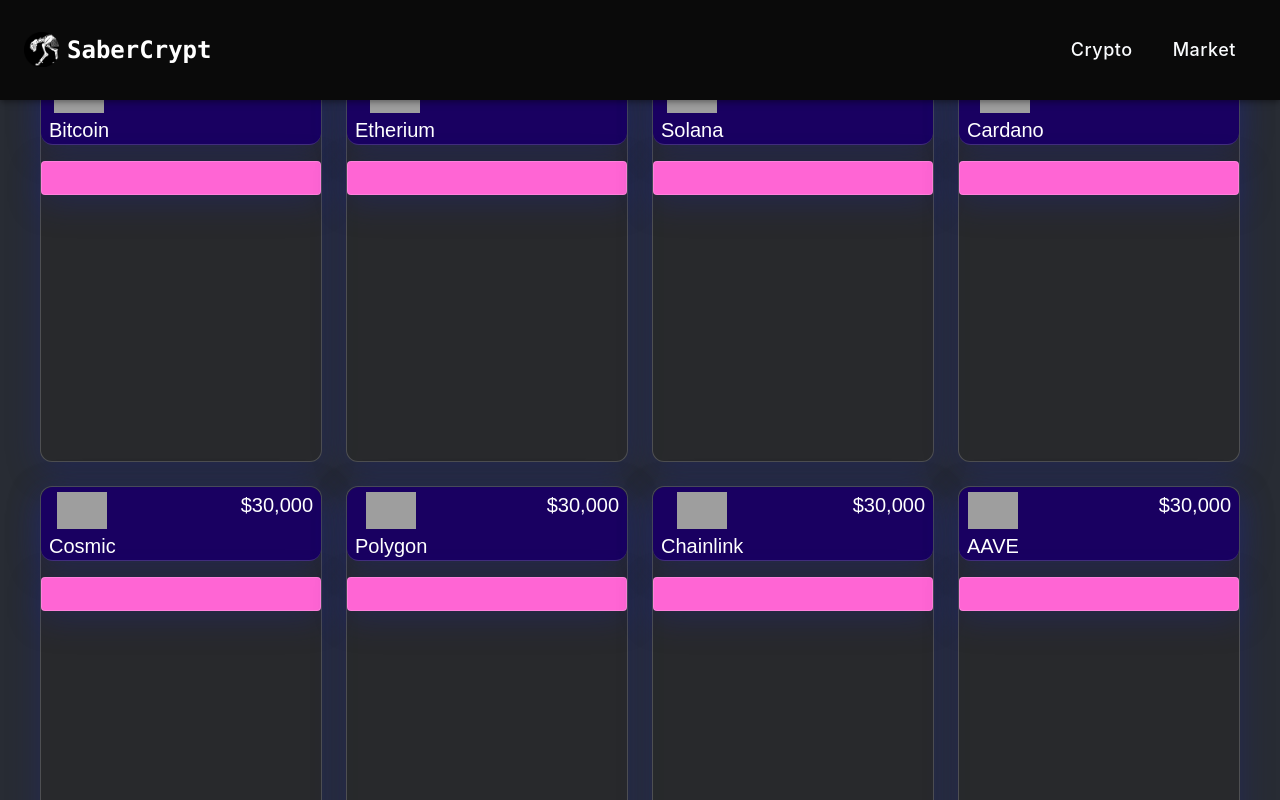
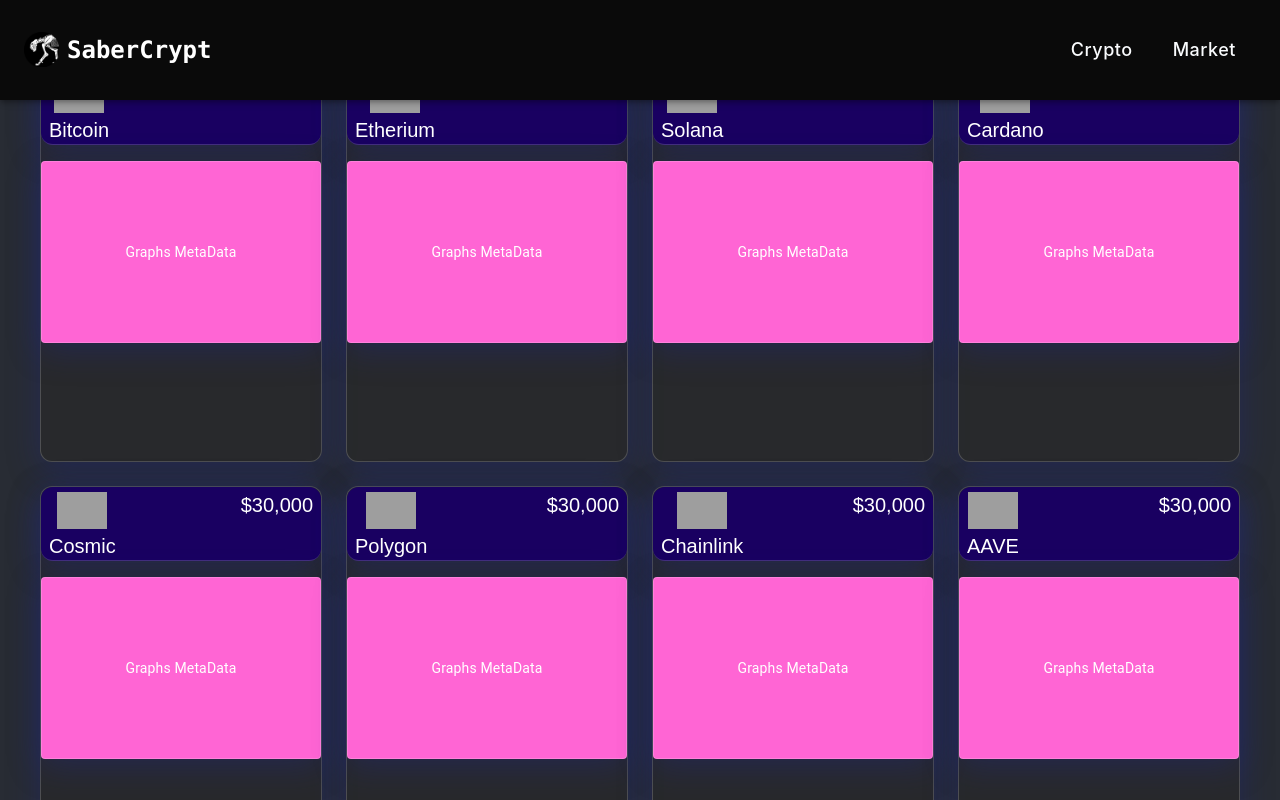
Before and after one commit to AdnanRashied/crypto-dawn, a React (Create React App) app in the folder sabercrypt/: page / in a window 1280 px wide. Shown: the top 800 px of the page. Built offline with nearby package versions, Linux system fonts and the light colour scheme; grey boxes are pictures that could not be loaded.

Commit message:
Layout Complete

```diff
--- a/sabercrypt/src/components/cards/cryptoCurrencyCard.component.tsx
+++ b/sabercrypt/src/components/cards/cryptoCurrencyCard.component.tsx
@@ -18,12 +18,13 @@
 const Item2 = styled(Paper)(({ theme }) => ({
     backgroundColor: theme.palette.mode === 'dark' ? '#1A2027' : '#ff65d4',
     ...theme.typography.body2,
-    padding: theme.spacing(2),
+    padding: theme.spacing(10),
     alignContent:'center',
     textAlign: 'center',
     alignItems: 'center',
     border: '1px solid rgba( 255, 255, 255, 0.18 )',
     boxShadow: '0 8px 32px 0 rgba( 31, 38, 135, 0.37 )',
+    color:'white'
 }));
 const Item3 = styled(Paper)(({ theme }) => ({
     backgroundColor: theme.palette.mode === 'dark' ? '#1A2027' : '#d8ff2b',
@@ -40,7 +41,7 @@
       <Grid sx={{flowGrow:1}} container spacing={1}>
           <Grid item xs={12}>
               <Grid container justifyContent="center" spacing={3}>
-                  {cryptoSelection.map(coin => (
+                  {cryptoSelection.map((coin: { key: string | number | null | undefined; imageUrl: string | undefined; title: any; }) => (
                       <Grid key={coin.key} item>
                           <Paper
                               sx={{
@@ -79,7 +80,7 @@
                                 </div>
                                     </Item>
                                     <Item2>
-
+                                        Graphs MetaData
                                     </Item2>
                               </Stack>
                           </Paper>
--- a/sabercrypt/src/components/cards/cryptoCurrencyCard.styles.css
+++ b/sabercrypt/src/components/cards/cryptoCurrencyCard.styles.css
@@ -19,5 +19,4 @@
 .price {
  font-size: 20px;
  font-family: "Droid Sans Mono Dotted",sans-serif;
-
 }
```
Also changed, not shown: sabercrypt/src/assets/background.jpg (added). Lines whose indentation alone changed are shown as unchanged.
